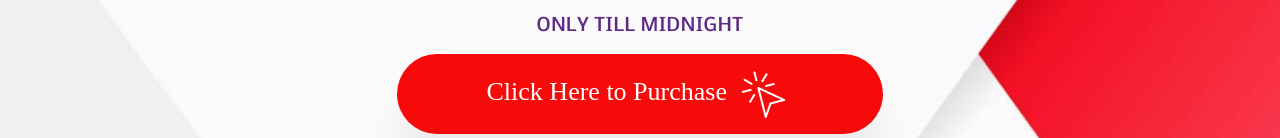
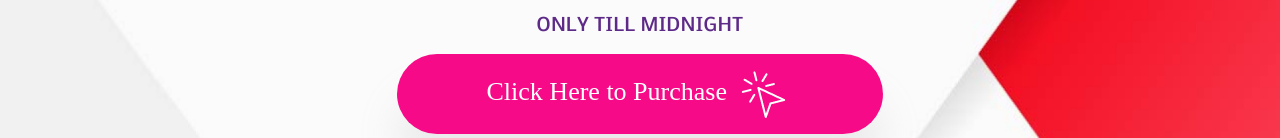
Before and after one commit to mahimayadav24/bonusmate15.github.io, a plain HTML site: page video.html in a window 1280 px wide. In both pictures the pointer is over the button "Click Here to Purchase". Shown: the part 662-800 px from the top of the page. Drawn offline with nearby package versions, Linux system fonts and the light colour scheme; a web font is replaced by a local one.

Commit message:
style.css

```diff
--- a/style.css
+++ b/style.css
@@ -220,7 +220,7 @@ body .wrapper {
 
 
 .bg_img .btn_new:hover {
-    background-color: rgb(247, 10, 10);
+    background-color: rgb(247, 10, 136);
     -webkit-transition: .3s ease-in-out;
     -o-transition: .3s ease-in-out;
     transition: .3s ease-in-out;
@@ -938,6 +938,7 @@ ol, #uk {
         left: -11px;
         top: -18px;
     }
+
     .flt button {
         font-size: 10px;
         padding: 10px 20px;
@@ -1067,6 +1068,7 @@ ol, #uk {
     -webkit-transition: .3s ease-in-out;
     -o-transition: .3s ease-in-out;
     transition: .3s ease-in-out;
+    background-color: rgba(255, 0, 0, 1);
 }
 
 .crt__text .btnpr img {
```
